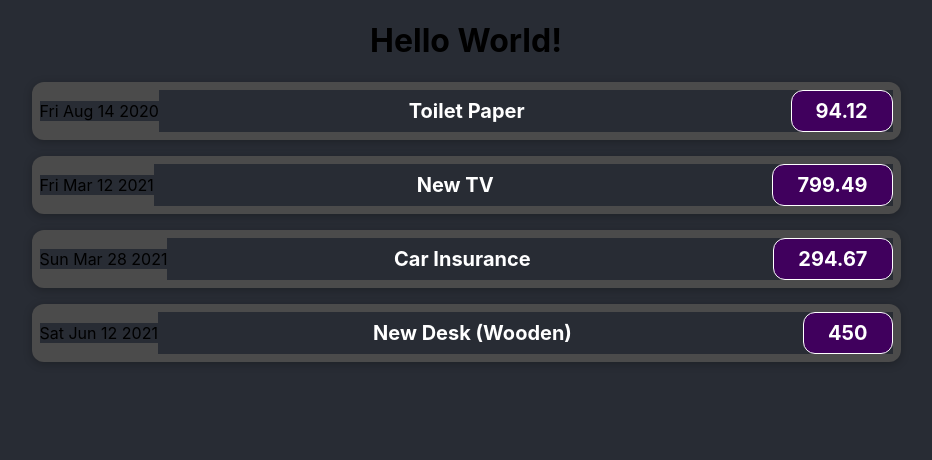
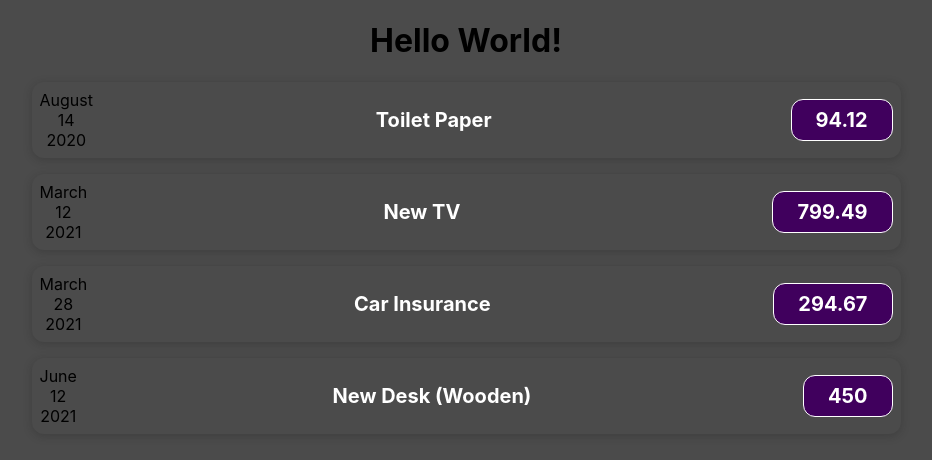
Before and after one commit to g-101/react-complete-guide, a React (Create React App) app: page / in a window 1280 px wide. Shown: the top 460 px of the page, without its empty margins (174-1106 px from the left). Built offline with nearby package versions, Linux system fonts and the light colour scheme.

Commit message:
quebrando componentes em multiplos componentes

```diff
--- /dev/null
+++ b/src/components/ExpenseDate.css
@@ -0,0 +1,26 @@
+.expense-date {
+  display: flex;
+  flex-direction: column;
+  width: 5.5rem;
+  height: 5.5rem;
+  border: 1px solid #ececec;
+  background-color: #2a2a2a;
+  color: white;
+  border-radius: 12px;
+  align-items: center;
+  justify-content: center;
+}
+
+.expense-date__month {
+  font-size: 0.75rem;
+  font-weight: bold;
+}
+
+.expense-date__year {
+  font-size: 0.75rem;
+}
+
+.expense-date__day {
+  font-size: 1.5rem;
+  font-weight: bold;
+}
--- /dev/null
+++ b/src/components/ExpenseDate.js
@@ -0,0 +1,14 @@
+import './ExpenseDate';
+export const ExpenseDate = ({ props }) => {
+  const date = props;
+  const month = date.toLocaleString('en-US', { month: 'long' });
+  const day = date.toLocaleString('en-US', { day: 'numeric' });
+  const year = date.toLocaleString('en-US', { year: 'numeric' });
+  return (
+    <div className="expense-date">
+      <div className="expense-date__month">{month}</div>
+      <div className="expense-date__day">{day}</div>
+      <div className="expense-date__year">{year}</div>
+    </div>
+  );
+};
--- a/src/components/ExpenseItem.css
+++ b/src/components/ExpenseItem.css
@@ -2,7 +2,7 @@
   display: flex;
   justify-content: space-between;
   align-items: center;
-  box-shadow: 0 2px 8px rgba(0, 0, 0, 0.25);
+  box-shadow: 0 2px 8px rgba(27, 27, 27, 0.25);
   padding: 0.5rem;
   margin: 1rem 0;
   border-radius: 12px;
@@ -20,7 +20,6 @@
 }
 
 .expense-item h2 {
-  color: #3a3a3a;
   font-size: 1rem;
   flex: 1;
   margin: 0 1rem;
--- a/src/components/ExpenseItem.js
+++ b/src/components/ExpenseItem.js
@@ -1,16 +1,17 @@
 // O nome do arquivo do componente deve ser o mesmo da função do componente
 // Um componente em react é apenas uma função em javascript.
 import './ExpenseItem.css';
+import { ExpenseDate } from './ExpenseDate';
 export const ExpenseItem = ({ props }) => {
   /*o nome do parametro deve ser o mesmo nome passado como key no elemento pai */
   const { title, amount, date } = props;
 
   return (
-    <div className="expense-item ">
-      <div>{date.toDateString()}</div>
+    <div className="expense-item">
+      <ExpenseDate props={date} />
       <div className="expense-item__description">
         <h2>{title}</h2>
-        <div className="expense-item__price ">{amount}</div>
+        <div className="expense-item__price">{amount}</div>
       </div>
     </div>
   );
--- a/src/index.css
+++ b/src/index.css
@@ -1,7 +1,7 @@
 * {
   box-sizing: border-box;
   padding: 0;
-  background-color: #282c34;
+  background-color: #4b4b4b;
 }
 
 body {
```
